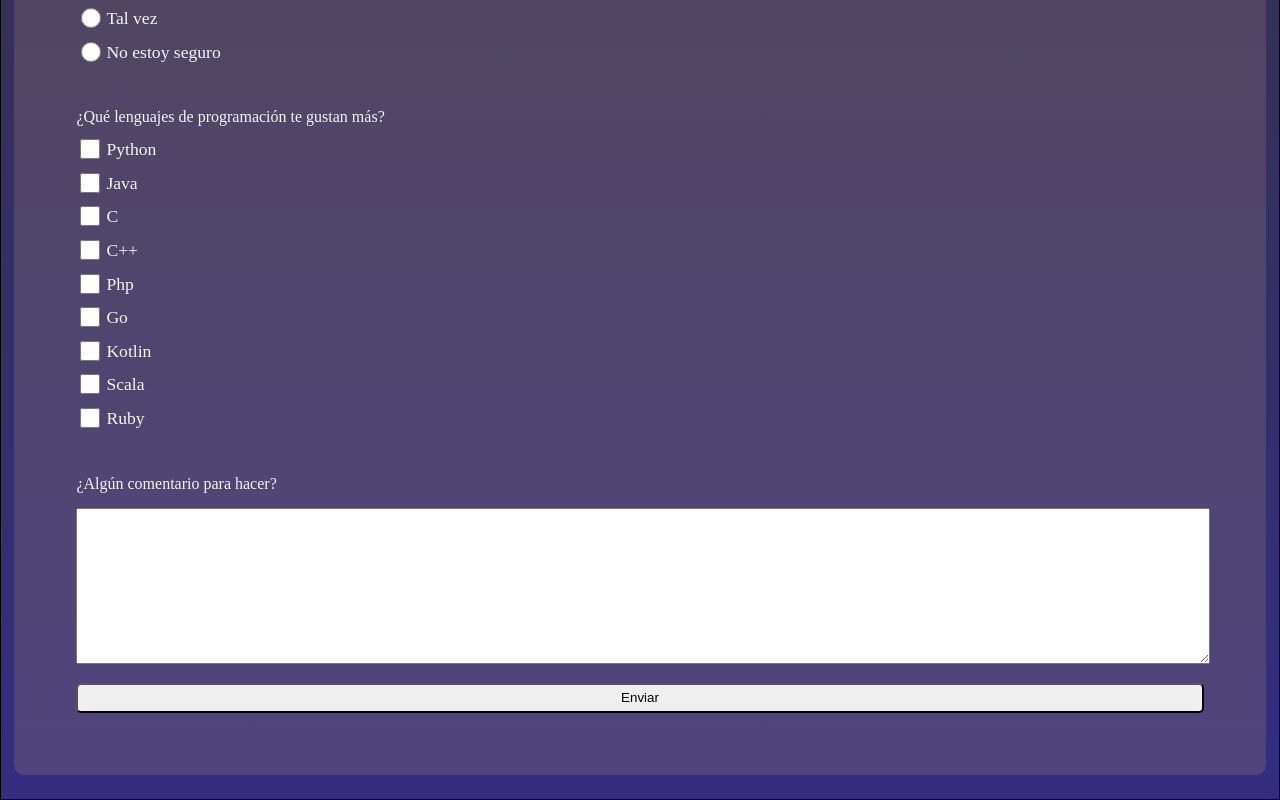
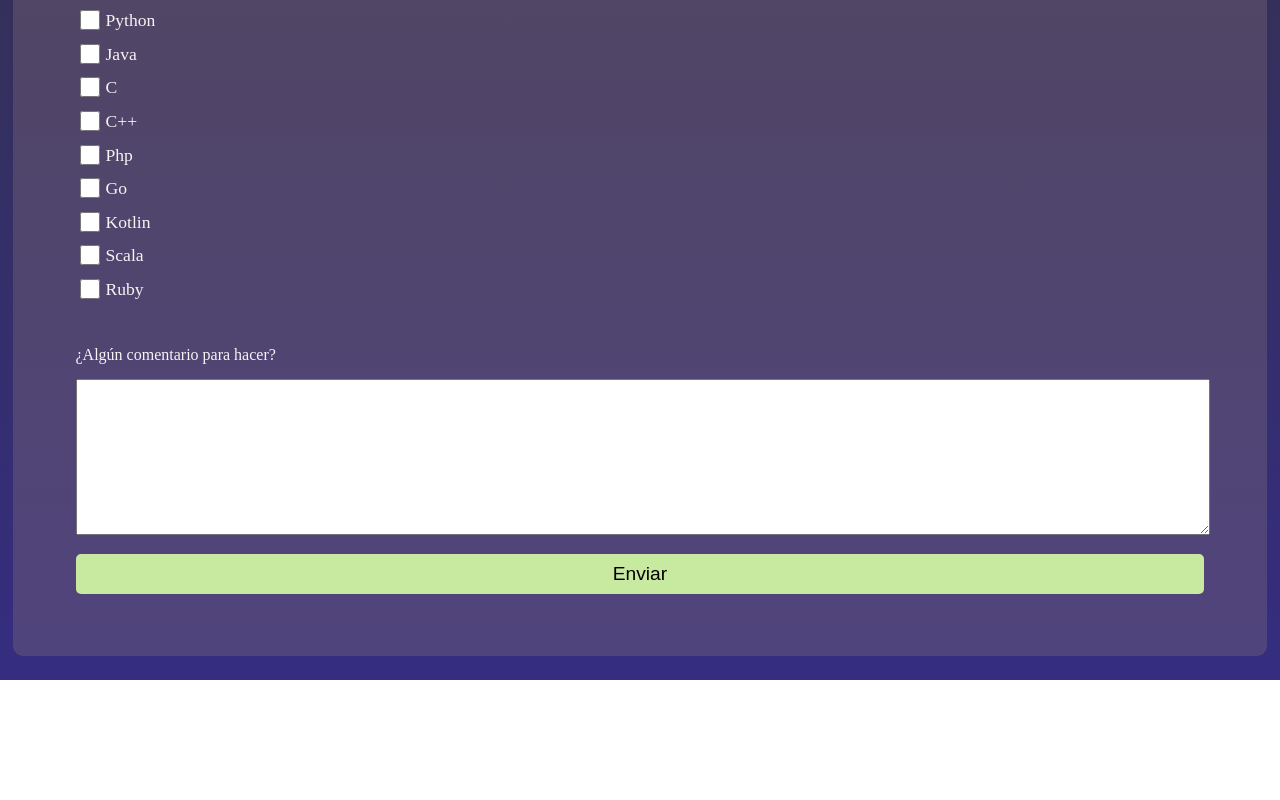
Before and after one commit to VarelaVargasLeandro18/EjerciciosFreeCodeCampWebResponsiveCurso, a plain HTML site: page PracticaDos/index.html in a window 1280 px wide. Shown: the part 698-1498 px from the top of the page. After the commit the page ends 1378 px from the top, so only its background shows below. Drawn offline with Linux system fonts and the light colour scheme.

Commit message:
Cambiado color y tamaño de letra de botón

```diff
--- a/PracticaDos/assets/style.css
+++ b/PracticaDos/assets/style.css
@@ -8,9 +8,7 @@ body {
     flex-direction: column;
     flex-wrap: wrap;
 
-    margin: 10% 0 0 0;
     padding: 1.5rem .8rem;
-    border: 1px solid black;
 }
 
 a {
@@ -98,6 +96,9 @@ textarea {
 
 button {
     width: 100%;
-    height: 30px;
+    height: 2.5rem;
     border-radius: 5px;
+    border: none;
+    background-color: #C8E9A0;
+    font-size: 1.2rem;
 }
```
